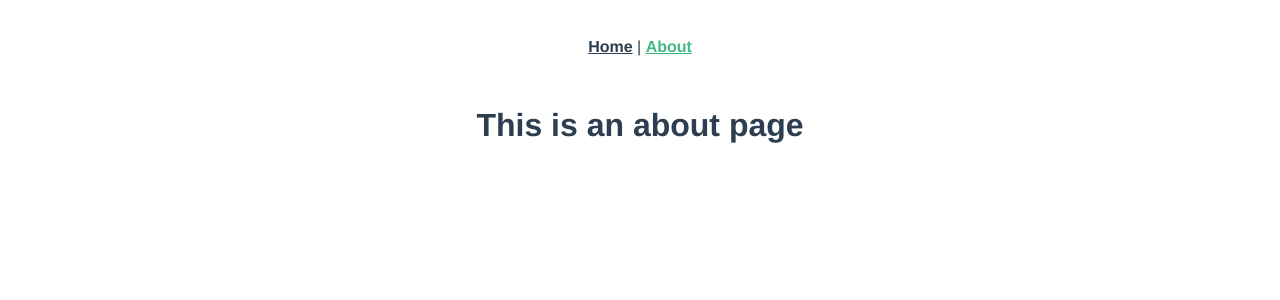
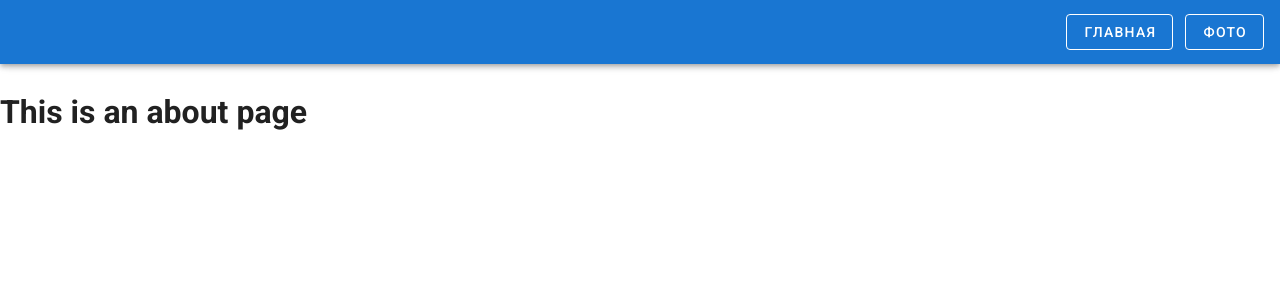
Before and after one commit to hiff0/vue-todo-list, a Vue app: page /about in a window 1280 px wide. Shown: the top 300 px of the page. Built offline with nearby package versions, Linux system fonts and the light colour scheme.

Commit message:
poject init

```diff
--- a/public/index.html
+++ b/public/index.html
@@ -1,11 +1,13 @@
 <!DOCTYPE html>
-<html lang="">
+<html lang="en">
   <head>
     <meta charset="utf-8">
     <meta http-equiv="X-UA-Compatible" content="IE=edge">
     <meta name="viewport" content="width=device-width,initial-scale=1.0">
     <link rel="icon" href="<%= BASE_URL %>favicon.ico">
     <title><%= htmlWebpackPlugin.options.title %></title>
+    <link rel="stylesheet" href="https://fonts.googleapis.com/css?family=Roboto:100,300,400,500,700,900">
+    <link rel="stylesheet" href="https://cdn.jsdelivr.net/npm/@mdi/font@latest/css/materialdesignicons.min.css">
   </head>
   <body>
     <noscript>
--- a/src/App.vue
+++ b/src/App.vue
@@ -1,32 +1,23 @@
 <template>
-  <div id="app">
-    <nav>
-      <router-link to="/">Home</router-link> |
-      <router-link to="/about">About</router-link>
-    </nav>
-    <router-view/>
-  </div>
+  <v-app>
+    <HomeNavbar />
+
+    <v-main>
+      <router-view />
+    </v-main>
+  </v-app>
 </template>
 
-<style>
-#app {
-  font-family: Avenir, Helvetica, Arial, sans-serif;
-  -webkit-font-smoothing: antialiased;
-  -moz-osx-font-smoothing: grayscale;
-  text-align: center;
-  color: #2c3e50;
-}
+<script lang="ts">
+import Vue from 'vue';
+import HomeNavbar from './components/HomeNavbar.vue'
 
-nav {
-  padding: 30px;
-}
-
-nav a {
-  font-weight: bold;
-  color: #2c3e50;
-}
-
-nav a.router-link-exact-active {
-  color: #42b983;
-}
-</style>
+export default Vue.extend({
+  name: 'App',
+  components: {
+    HomeNavbar
+  },
+  data: () => ({
+  }),
+});
+</script>
--- a/src/components/HelloWorld.vue
+++ /dev/null
@@ -1,63 +0,0 @@
-<template>
-  <div class="hello">
-    <h1>{{ msg }}</h1>
-    <p>
-      For a guide and recipes on how to configure / customize this project,<br>
-      check out the
-      <a href="https://cli.vuejs.org" target="_blank" rel="noopener">vue-cli documentation</a>.
-    </p>
-    <h3>Installed CLI Plugins</h3>
-    <ul>
-      <li><a href="https://github.com/vuejs/vue-cli/tree/dev/packages/%40vue/cli-plugin-babel" target="_blank" rel="noopener">babel</a></li>
-      <li><a href="https://github.com/vuejs/vue-cli/tree/dev/packages/%40vue/cli-plugin-router" target="_blank" rel="noopener">router</a></li>
-      <li><a href="https://github.com/vuejs/vue-cli/tree/dev/packages/%40vue/cli-plugin-vuex" target="_blank" rel="noopener">vuex</a></li>
-      <li><a href="https://github.com/vuejs/vue-cli/tree/dev/packages/%40vue/cli-plugin-eslint" target="_blank" rel="noopener">eslint</a></li>
-      <li><a href="https://github.com/vuejs/vue-cli/tree/dev/packages/%40vue/cli-plugin-typescript" target="_blank" rel="noopener">typescript</a></li>
-    </ul>
-    <h3>Essential Links</h3>
-    <ul>
-      <li><a href="https://vuejs.org" target="_blank" rel="noopener">Core Docs</a></li>
-      <li><a href="https://forum.vuejs.org" target="_blank" rel="noopener">Forum</a></li>
-      <li><a href="https://chat.vuejs.org" target="_blank" rel="noopener">Community Chat</a></li>
-      <li><a href="https://twitter.com/vuejs" target="_blank" rel="noopener">Twitter</a></li>
-      <li><a href="https://news.vuejs.org" target="_blank" rel="noopener">News</a></li>
-    </ul>
-    <h3>Ecosystem</h3>
-    <ul>
-      <li><a href="https://router.vuejs.org" target="_blank" rel="noopener">vue-router</a></li>
-      <li><a href="https://vuex.vuejs.org" target="_blank" rel="noopener">vuex</a></li>
-      <li><a href="https://github.com/vuejs/vue-devtools#vue-devtools" target="_blank" rel="noopener">vue-devtools</a></li>
-      <li><a href="https://vue-loader.vuejs.org" target="_blank" rel="noopener">vue-loader</a></li>
-      <li><a href="https://github.com/vuejs/awesome-vue" target="_blank" rel="noopener">awesome-vue</a></li>
-    </ul>
-  </div>
-</template>
-
-<script lang="ts">
-import Vue from 'vue';
-
-export default Vue.extend({
-  name: 'HelloWorld',
-  props: {
-    msg: String,
-  },
-});
-</script>
-
-<!-- Add "scoped" attribute to limit CSS to this component only -->
-<style scoped>
-h3 {
-  margin: 40px 0 0;
-}
-ul {
-  list-style-type: none;
-  padding: 0;
-}
-li {
-  display: inline-block;
-  margin: 0 10px;
-}
-a {
-  color: #42b983;
-}
-</style>
--- /dev/null
+++ b/src/components/HomeNavbar.vue
@@ -0,0 +1,17 @@
+<template>
+    <v-container fluid>
+        <v-app-bar app color="primary" dark>
+
+            <v-spacer></v-spacer>
+
+            <v-btn outlined class="ml-3">Главная</v-btn>
+            <v-btn outlined class="ml-3">Фото</v-btn>
+        </v-app-bar>
+    </v-container>
+</template>
+
+<script>
+export default {
+
+}
+</script>
--- a/src/main.ts
+++ b/src/main.ts
@@ -2,11 +2,13 @@
 import App from './App.vue'
 import router from './router'
 import store from './store'
+import vuetify from './plugins/vuetify'
 
 Vue.config.productionTip = false
 
 new Vue({
   router,
   store,
+  vuetify,
   render: h => h(App)
 }).$mount('#app')
--- /dev/null
+++ b/src/plugins/vuetify.ts
@@ -0,0 +1,7 @@
+import Vue from 'vue';
+import Vuetify from 'vuetify/lib/framework';
+
+Vue.use(Vuetify);
+
+export default new Vuetify({
+});
--- a/src/router/index.ts
+++ b/src/router/index.ts
@@ -13,10 +13,7 @@
   {
     path: '/about',
     name: 'about',
-    // route level code-splitting
-    // this generates a separate chunk (about.[hash].js) for this route
-    // which is lazy-loaded when the route is visited.
-    component: () => import(/* webpackChunkName: "about" */ '../views/AboutView.vue')
+    component: () => import('../views/AboutView.vue')
   }
 ]
 
--- /dev/null
+++ b/src/shims-vuetify.d.ts
@@ -0,0 +1,4 @@
+declare module 'vuetify/lib/framework' {
+  import Vuetify from 'vuetify'
+  export default Vuetify
+}
--- a/src/views/HomeView.vue
+++ b/src/views/HomeView.vue
@@ -1,18 +1,15 @@
 <template>
-  <div class="home">
-    <img alt="Vue logo" src="../assets/logo.png">
-    <HelloWorld msg="Welcome to Your Vue.js + TypeScript App"/>
-  </div>
+  <div></div>
 </template>
 
 <script lang="ts">
-import Vue from 'vue';
-import HelloWorld from '@/components/HelloWorld.vue'; // @ is an alias to /src
+import Vue from 'vue'
 
 export default Vue.extend({
-  name: 'HomeView',
+  name: 'Home',
+
   components: {
-    HelloWorld,
+
   },
-});
+})
 </script>
--- a/vue.config.js
+++ b/vue.config.js
@@ -1,4 +1,6 @@
 const { defineConfig } = require('@vue/cli-service')
 module.exports = defineConfig({
-  transpileDependencies: true
+  transpileDependencies: [
+    'vuetify'
+  ]
 })
```
Also changed, not shown: package.json (+6 -1 lines), .eslintrc.js, src/assets/logo.png (deleted), 1 other file (tests, documents, lock files or other folders).
